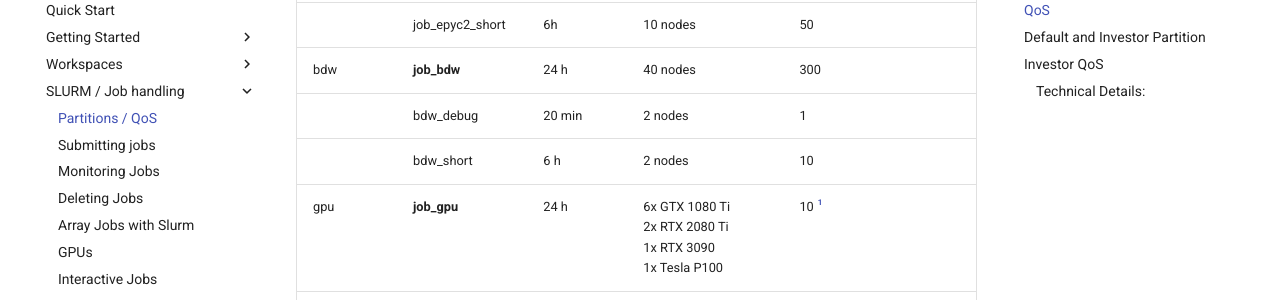
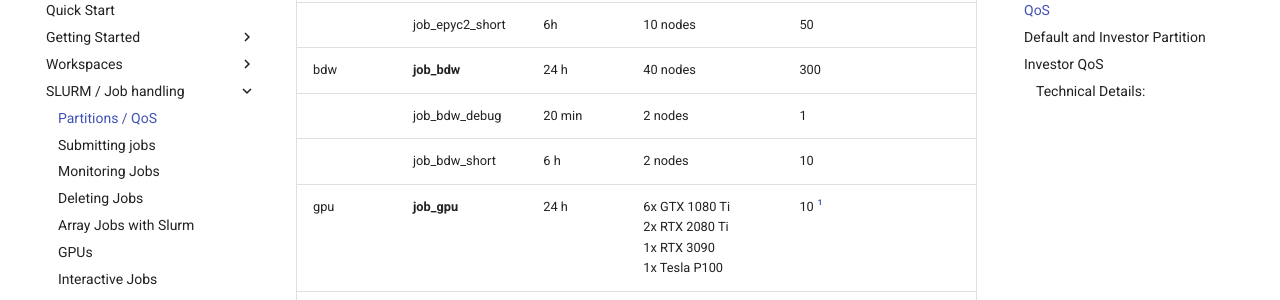
Before and after one commit to hpc-unibe-ch/hpc-unibe-ch.github.io, an MkDocs documentation site: the page built from docs/slurm/partitions.md, in a window 1280 px wide and 900 px high, scrolled down 1315 px. Shown: the part 152-452 px from the top of the window. Built offline with MkDocs 1.6.1 and Material for MkDocs 9.7.7, drawn with Linux system fonts in a browser that asks for light colours; comment, search, counter and statistics services are not loaded.

```diff
--- a/docs/slurm/partitions.md
+++ b/docs/slurm/partitions.md
@@ -38,8 +38,8 @@
 | | job_epyc2_long | 15 days | 64 cores | 50 |
 | | job_epyc2_short | 6h | 10 nodes | 50 |
 | bdw | **job_bdw** | 24 h | 40 nodes | 300 |
-| | bdw_debug | 20 min | 2 nodes | 1 |
-| | bdw_short | 6 h | 2 nodes | 10 |
+| | job_bdw_debug | 20 min | 2 nodes | 1 |
+| | job_bdw_short | 6 h | 2 nodes | 10 |
 | gpu | **job_gpu** | 24 h | 6x GTX 1080 Ti <br> 2x RTX 2080 Ti <br> 1x RTX 3090 <br> 1x Tesla P100 | 10 [^jobLim] |
 | | job_gpu_debug | 20 min | 1 GPU | 1 |
 | | job_gpu_preempt | 24 h | 12x GTX 1080 Ti <br> 4x RTX 2080 Ti <br> 4x RTX 3090 <br> 4x Tesla P100 | 24 [^jobLim] |
```
